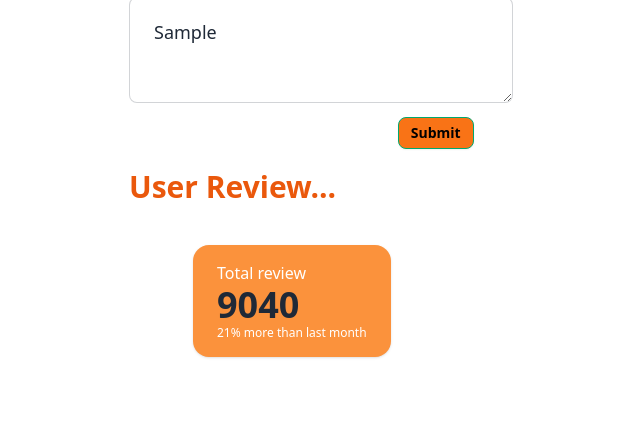
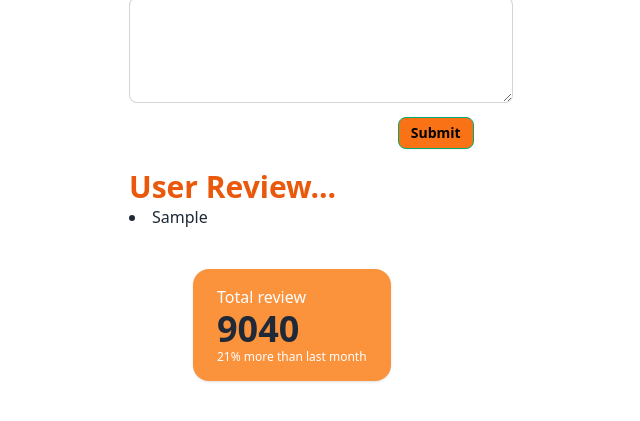
Before and after one commit to NureAlam68/js-dom-events, a plain HTML site: page review.html in a window 1280 px wide. Both pictures are taken after typing "Sample" into the empty fields and a click on the button "Submit". Shown: the part 83-504 px from the top of the page, without its empty margins (319-959 px from the left). Drawn offline with nearby package versions, Linux system fonts and the light colour scheme.

Commit message:
review js

```diff
--- a/js/review.js
+++ b/js/review.js
@@ -0,0 +1,9 @@
+document.getElementById('submit-btn').addEventListener('click', function() {
+    const inputValue = document.getElementById('text-area').value;
+
+    const container = document.getElementById('review');
+    const li = document.createElement('li');
+    li.innerText =  inputValue;
+    container.appendChild(li);
+    document.getElementById('text-area').value = ' ';
+})
--- a/review.html
+++ b/review.html
@@ -18,7 +18,7 @@
         <textarea id="text-area" placeholder="write a review...." class="textarea mx-auto textarea-bordered textarea-lg w-96"></textarea>
     </div>
     <div class="text-end mx-[56%]">
-        <button id="sumbit-btn" class="btn btn-success bg-orange-500 btn-sm">Submit</button>
+        <button id="submit-btn" class="btn btn-success bg-orange-500 btn-sm">Submit</button>
     </div>
     <div id="review" class="user-review w-96 mx-auto mt-5">
         <h1 class="text-3xl font-bold text-orange-600">User Review...</h1>
@@ -32,5 +32,6 @@
             </div>
         </div>
     </div>
+    <script src="./js/review.js"></script>
 </body>
 </html>
```
